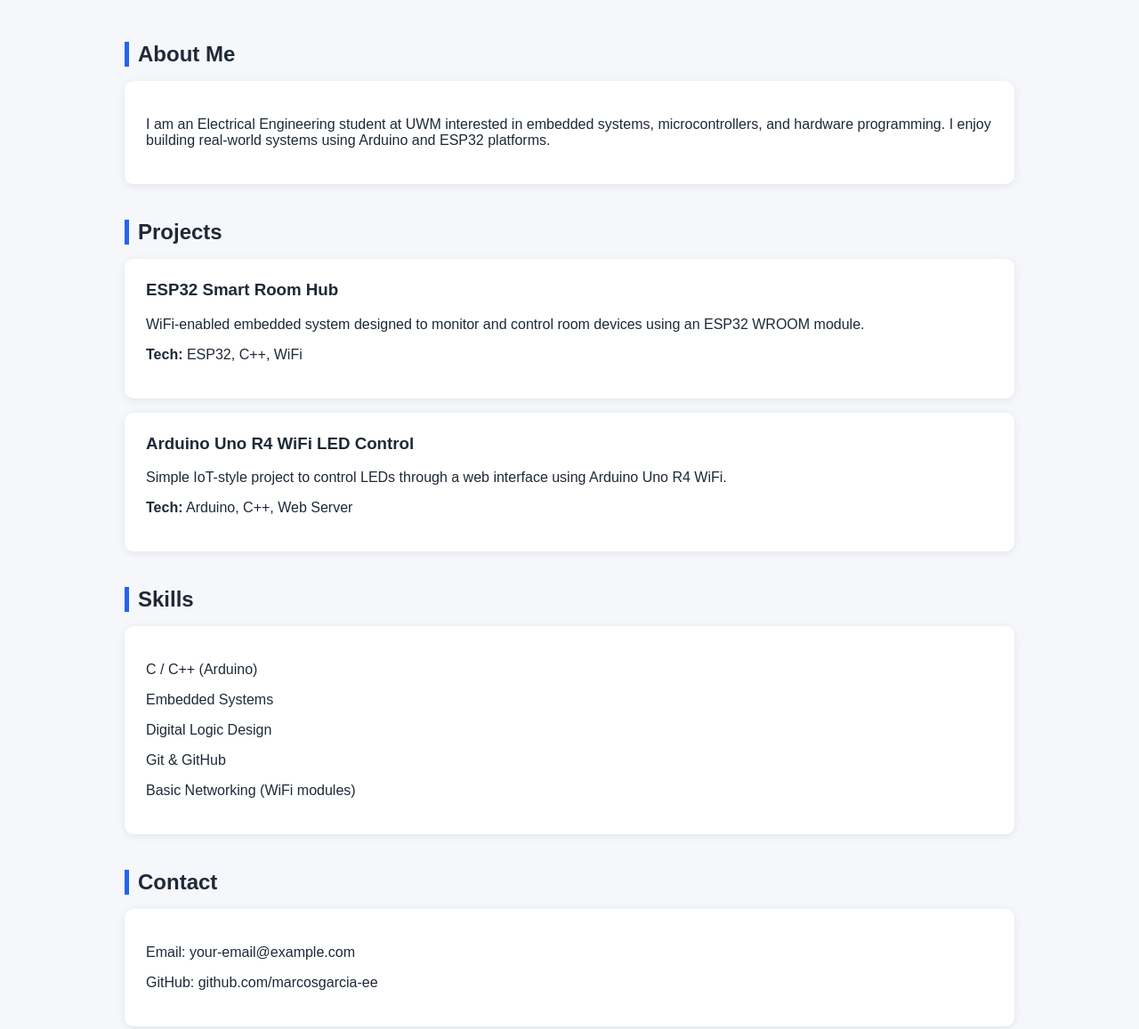
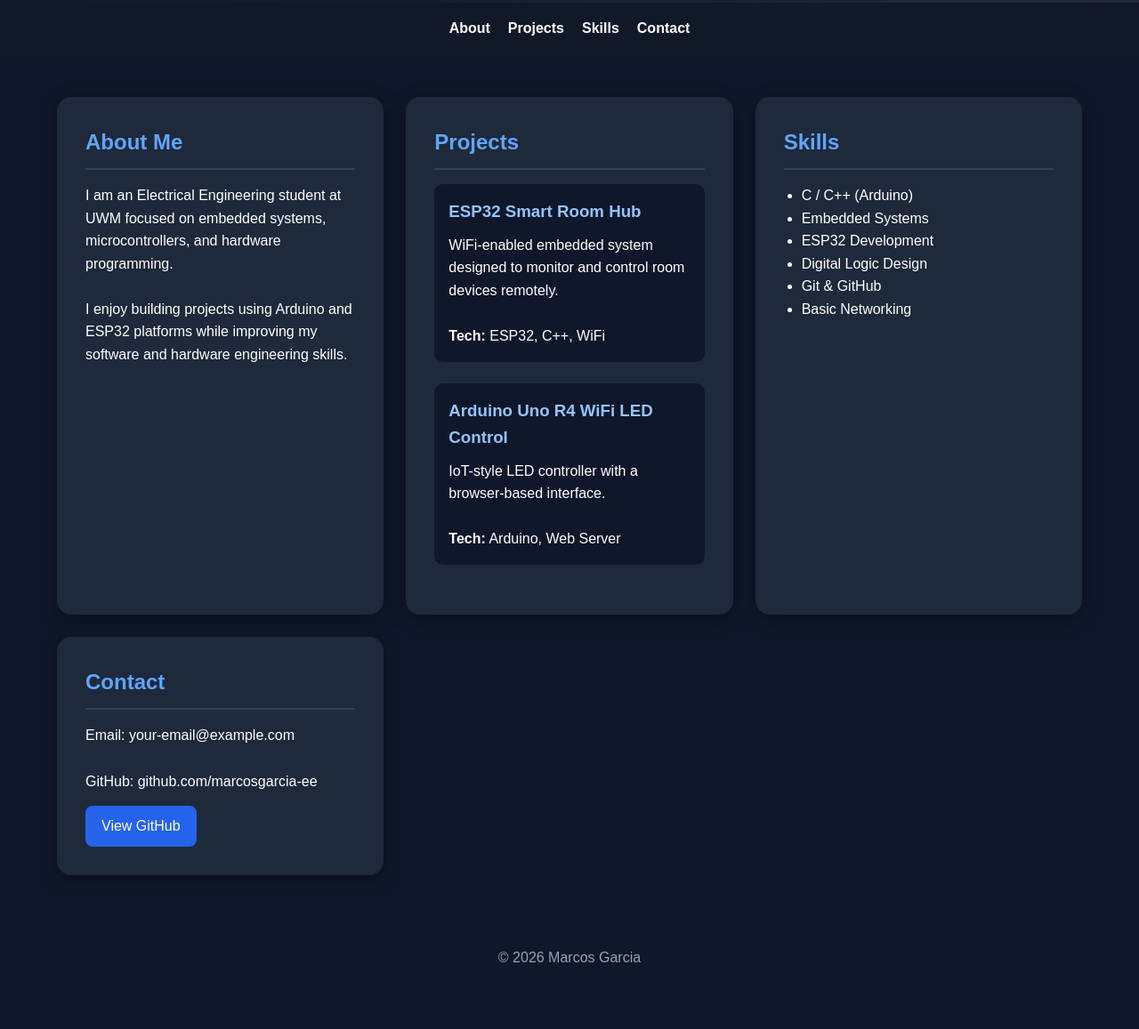
Before and after one commit to marcosgarcia-ee/marcosgarcia-ee.github.io, a plain HTML site: page index.html in a window 1280 px wide. Shown: the part 240-1397 px from the top of the page at 89% size. After the commit the page ends 1361 px from the top, so only its background shows below. Drawn offline with Linux system fonts and the light colour scheme.

Commit message:
Update index.html

```diff
--- a/index.html
+++ b/index.html
@@ -3,85 +3,140 @@
 <head>
     <meta charset="UTF-8">
     <meta name="viewport" content="width=device-width, initial-scale=1.0">
+
     <title>Marcos Garcia | EE Portfolio</title>
 
     <style>
-        body {
+
+        * {
             margin: 0;
-            font-family: Arial, Helvetica, sans-serif;
-            background-color: #f5f7fb;
-            color: #1f2937;
+            padding: 0;
+            box-sizing: border-box;
         }
 
+        body {
+            font-family: Arial, Helvetica, sans-serif;
+            background: #0f172a;
+            color: white;
+            line-height: 1.6;
+        }
+
+        /* HEADER */
+
         header {
-            background-color: #111827;
-            color: white;
-            padding: 3rem 1rem;
             text-align: center;
+            padding: 4rem 1rem;
+            background: linear-gradient(to right, #111827, #1e293b);
         }
 
         header h1 {
-            margin: 0;
-            font-size: 2.5rem;
+            font-size: 3rem;
+            margin-bottom: 10px;
         }
 
         header p {
-            margin-top: 10px;
             color: #cbd5e1;
+            font-size: 1.1rem;
         }
 
+        /* NAVIGATION */
+
         nav {
-            background-color: #1f2937;
-            text-align: center;
+            display: flex;
+            justify-content: center;
+            gap: 20px;
             padding: 1rem;
+            background: #111827;
+            position: sticky;
+            top: 0;
         }
 
         nav a {
             color: white;
-            margin: 0 15px;
             text-decoration: none;
             font-weight: bold;
+            transition: 0.3s;
         }
 
         nav a:hover {
-            text-decoration: underline;
+            color: #60a5fa;
         }
 
+        /* MAIN GRID */
+
         .container {
-            max-width: 1000px;
-            margin: auto;
-            padding: 2rem;
+            width: 90%;
+            max-width: 1200px;
+            margin: 3rem auto;
+
+            display: grid;
+            grid-template-columns: repeat(auto-fit, minmax(320px, 1fr));
+            gap: 25px;
         }
 
-        section {
-            margin-bottom: 2.5rem;
+        /* WINDOW STYLE */
+
+        .window {
+            background: #1e293b;
+            border-radius: 16px;
+            padding: 2rem;
+            box-shadow: 0 5px 20px rgba(0,0,0,0.35);
+
+            transition: transform 0.3s ease,
+                        box-shadow 0.3s ease;
         }
 
-        h2 {
-            border-left: 5px solid #2563eb;
-            padding-left: 10px;
-            margin-bottom: 1rem;
+        .window:hover {
+            transform: translateY(-8px);
+            box-shadow: 0 10px 25px rgba(0,0,0,0.5);
         }
 
-        .card {
-            background: white;
-            padding: 1.5rem;
+        .window h2 {
             margin-bottom: 1rem;
-            border-radius: 10px;
-            box-shadow: 0 2px 10px rgba(0,0,0,0.08);
+            color: #60a5fa;
+            border-bottom: 2px solid #334155;
+            padding-bottom: 10px;
         }
 
-        .card h3 {
-            margin-top: 0;
+        .project {
+            margin-bottom: 1.5rem;
+            padding: 1rem;
+            background: #0f172a;
+            border-radius: 10px;
+        }
+
+        .project h3 {
+            margin-bottom: 10px;
+            color: #93c5fd;
+        }
+
+        ul {
+            margin-left: 20px;
         }
 
         footer {
             text-align: center;
             padding: 2rem;
-            background: #111827;
+            color: #94a3b8;
+        }
+
+        /* BUTTONS */
+
+        .button {
+            display: inline-block;
+            margin-top: 15px;
+            padding: 10px 18px;
+            background: #2563eb;
             color: white;
-            margin-top: 2rem;
+            text-decoration: none;
+            border-radius: 8px;
+            transition: 0.3s;
         }
+
+        .button:hover {
+            background: #1d4ed8;
+        }
+
     </style>
 </head>
 
@@ -101,56 +156,90 @@
 
     <div class="container">
 
-    <section id="about">
+        <!-- ABOUT WINDOW -->
+
+        <section class="window" id="about">
             <h2>About Me</h2>
-        <div class="card">
+
             <p>
-                I am an Electrical Engineering student at UWM interested in embedded systems,
-                microcontrollers, and hardware programming. I enjoy building real-world systems
-                using Arduino and ESP32 platforms.
+                I am an Electrical Engineering student at UWM focused on embedded systems,
+                microcontrollers, and hardware programming.
             </p>
-        </div>
+
+            <br>
+
+            <p>
+                I enjoy building projects using Arduino and ESP32 platforms
+                while improving my software and hardware engineering skills.
+            </p>
         </section>
 
-    <section id="projects">
+        <!-- PROJECTS WINDOW -->
+
+        <section class="window" id="projects">
+
             <h2>Projects</h2>
 
-        <div class="card">
+            <div class="project">
                 <h3>ESP32 Smart Room Hub</h3>
+
                 <p>
-                WiFi-enabled embedded system designed to monitor and control room devices
-                using an ESP32 WROOM module.
+                    WiFi-enabled embedded system designed to monitor and control
+                    room devices remotely.
                 </p>
-            <p><strong>Tech:</strong> ESP32, C++, WiFi</p>
+
+                <br>
+
+                <strong>Tech:</strong> ESP32, C++, WiFi
             </div>
 
-        <div class="card">
+            <div class="project">
                 <h3>Arduino Uno R4 WiFi LED Control</h3>
+
                 <p>
-                Simple IoT-style project to control LEDs through a web interface using Arduino Uno R4 WiFi.
+                    IoT-style LED controller with a browser-based interface.
                 </p>
-            <p><strong>Tech:</strong> Arduino, C++, Web Server</p>
+
+                <br>
+
+                <strong>Tech:</strong> Arduino, Web Server
             </div>
 
         </section>
 
-    <section id="skills">
+        <!-- SKILLS WINDOW -->
+
+        <section class="window" id="skills">
+
             <h2>Skills</h2>
-        <div class="card">
-            <p>C / C++ (Arduino)</p>
-            <p>Embedded Systems</p>
-            <p>Digital Logic Design</p>
-            <p>Git & GitHub</p>
-            <p>Basic Networking (WiFi modules)</p>
-        </div>
+
+            <ul>
+                <li>C / C++ (Arduino)</li>
+                <li>Embedded Systems</li>
+                <li>ESP32 Development</li>
+                <li>Digital Logic Design</li>
+                <li>Git & GitHub</li>
+                <li>Basic Networking</li>
+            </ul>
+
         </section>
 
-    <section id="contact">
+        <!-- CONTACT WINDOW -->
+
+        <section class="window" id="contact">
+
             <h2>Contact</h2>
-        <div class="card">
+
             <p>Email: your-email@example.com</p>
+
+            <br>
+
             <p>GitHub: github.com/marcosgarcia-ee</p>
-        </div>
+
+            <a class="button" href="https://github.com/marcosgarcia-ee">
+                View GitHub
+            </a>
+
         </section>
 
     </div>
```
Lines whose indentation alone changed are shown as unchanged.
